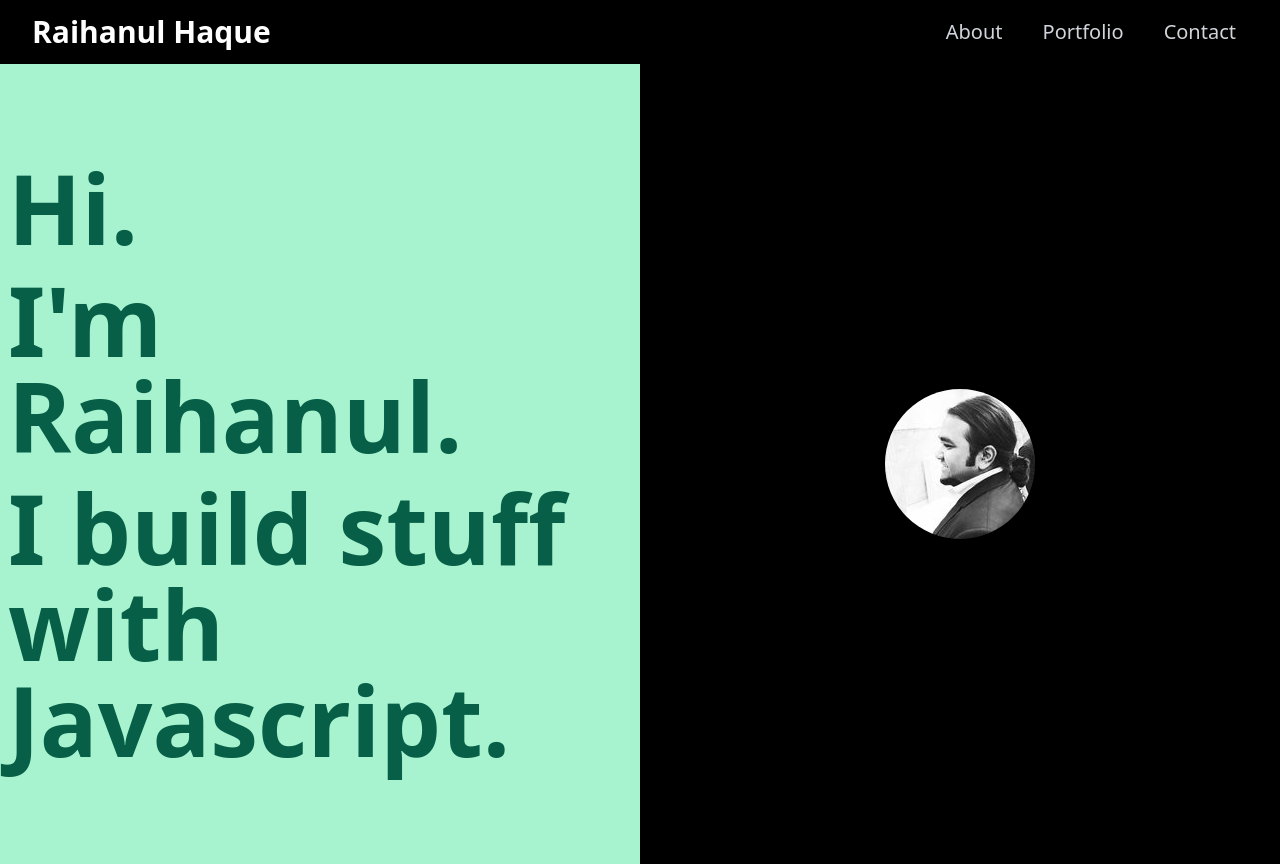
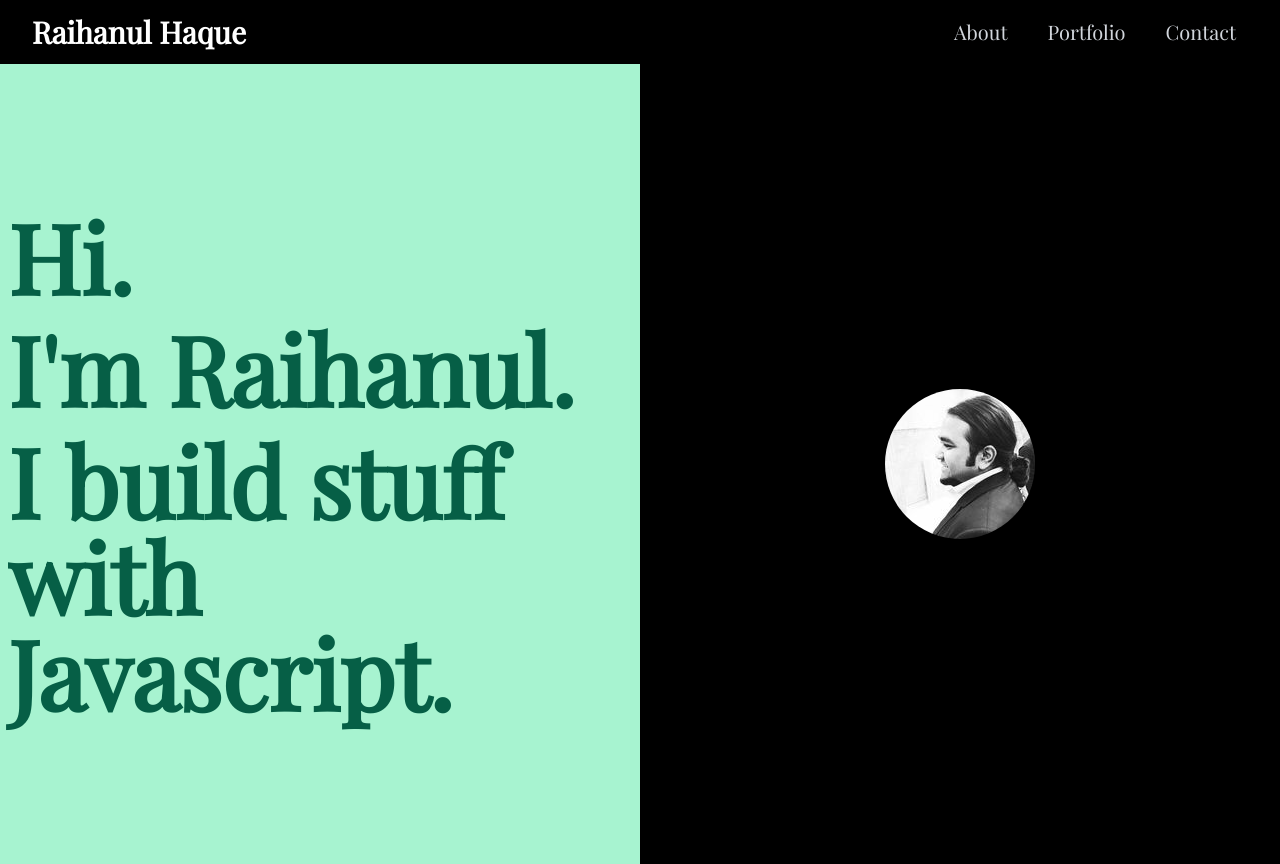
Before and after one commit to raihanulhaque643/portfolio2, a React (Create React App) app: page / in a window 1280 px wide. Built offline with nearby package versions, Linux system fonts and the light colour scheme.

Commit message:
google font Playfair Display added

```diff
--- a/public/index.html
+++ b/public/index.html
@@ -2,6 +2,8 @@
 <html lang="en">
   <head>
     <meta charset="utf-8" />
+    <link rel="preconnect" href="https://fonts.gstatic.com">
+<link href="https://fonts.googleapis.com/css2?family=Playfair+Display&display=swap" rel="stylesheet">
     <link rel="icon" href="%PUBLIC_URL%/favicon.ico" />
     <meta name="viewport" content="width=device-width, initial-scale=1" />
     <meta name="theme-color" content="#000000" />
--- /dev/null
+++ b/src/index.css
@@ -0,0 +1,3 @@
+* {
+    font-family: 'Playfair Display', serif;
+}
--- a/src/index.js
+++ b/src/index.js
@@ -2,6 +2,7 @@
 import ReactDOM from 'react-dom';
 import App from './App';
 import './assets/main.css'
+import './index.css'
 
 ReactDOM.render(
   <React.StrictMode>
--- a/src/pages/Home.js
+++ b/src/pages/Home.js
@@ -3,7 +3,7 @@
 
 const Home = () => {
     return (
-        <div className="flex flex-row min-w-screen max-w-auto justify-center align-center min-h-screen max-height-auto">
+        <div className="flex flex-row min-w-screen max-w-auto justify-center align-center min-h-screen max-height-auto bg-black">
             <div className="flex flex-col w-full items-center justify-center bg-green-200">
                 <div className="flex flex-col text-green-800 text-4xl sm:text-4xl md:text-6xl lg:text-8xl font-bold px-2">
                 <span className="my-2">Hi.</span>
@@ -11,7 +11,7 @@
                 <span className="my-2">I build stuff with Javascript.</span>
                 </div>
             </div>
-            <div className="flex flex-col w-full items-center justify-center bg-black">
+            <div className="flex flex-col w-full items-center justify-center">
                 <img className="rounded-full" src={me} alt="Pic not found"/>
             </div>
         </div>
```
